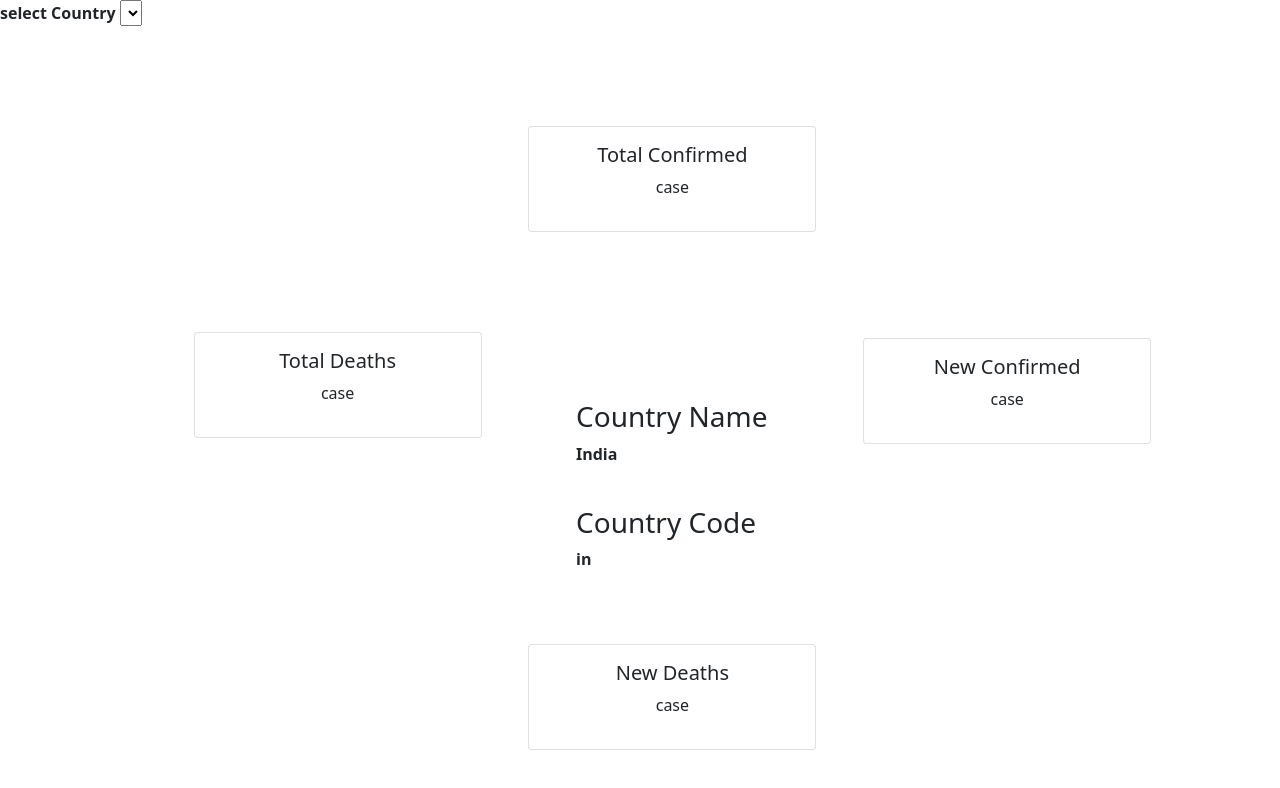
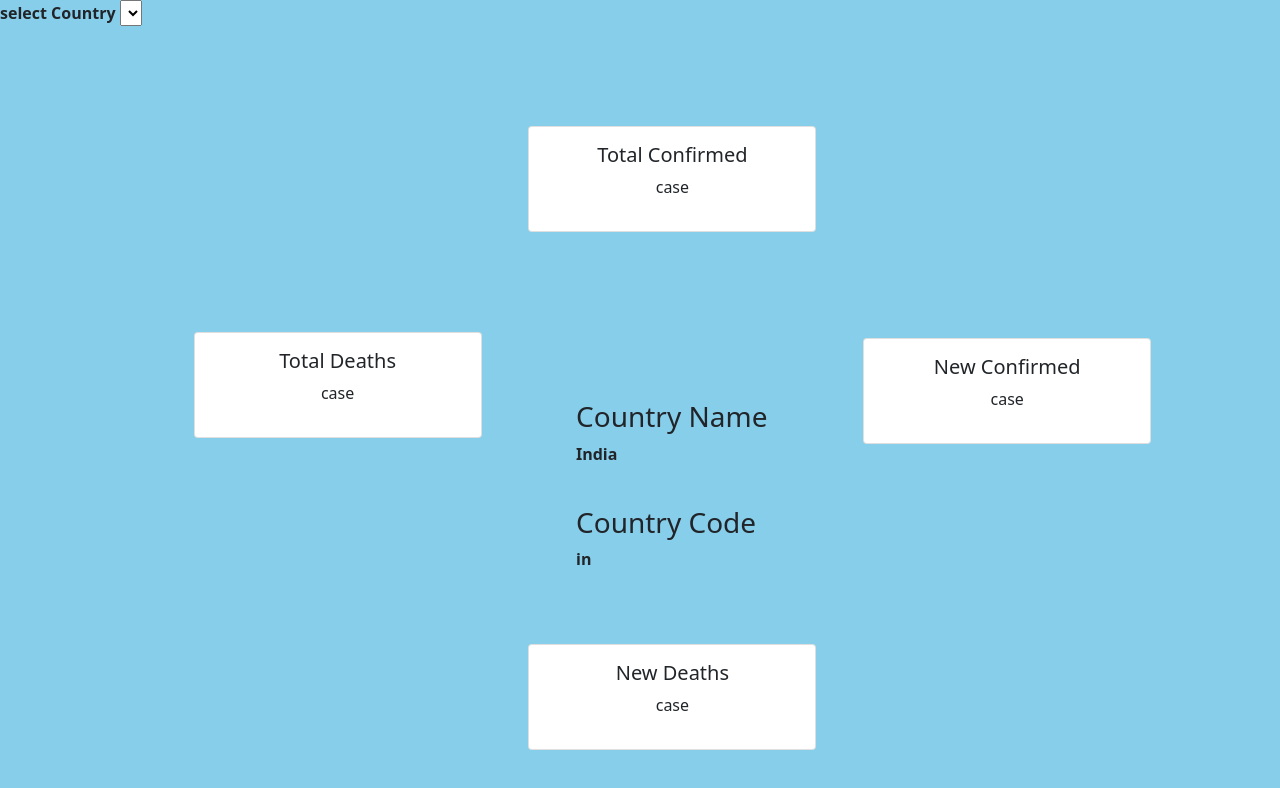
Before and after one commit to aamitttt/CovidTracker, a plain HTML site: page index.html in a window 1280 px wide. Drawn offline with nearby package versions, Linux system fonts and the light colour scheme; no server answers.

Commit message:
2nd commit

```diff
--- a/index.html
+++ b/index.html
@@ -9,7 +9,7 @@
     <link href="https://cdn.jsdelivr.net/npm/bootstrap@5.1.0/dist/css/bootstrap.min.css" rel="stylesheet" integrity="sha384-KyZXEAg3QhqLMpG8r+8fhAXLRk2vvoC2f3B09zVXn8CA5QIVfZOJ3BCsw2P0p/We" crossorigin="anonymous">
 
     <link rel="stylesheet" href="style.css">
-    <title>Hello, world!</title>
+    <title>covid19</title>
   </head>
   <body>
 
--- a/style.css
+++ b/style.css
@@ -24,3 +24,6 @@ margin-top: 100px;
     margin-top: -350px;
     margin-left: 45%;
 }
+body{
+    background-color: skyblue;
+}
```
